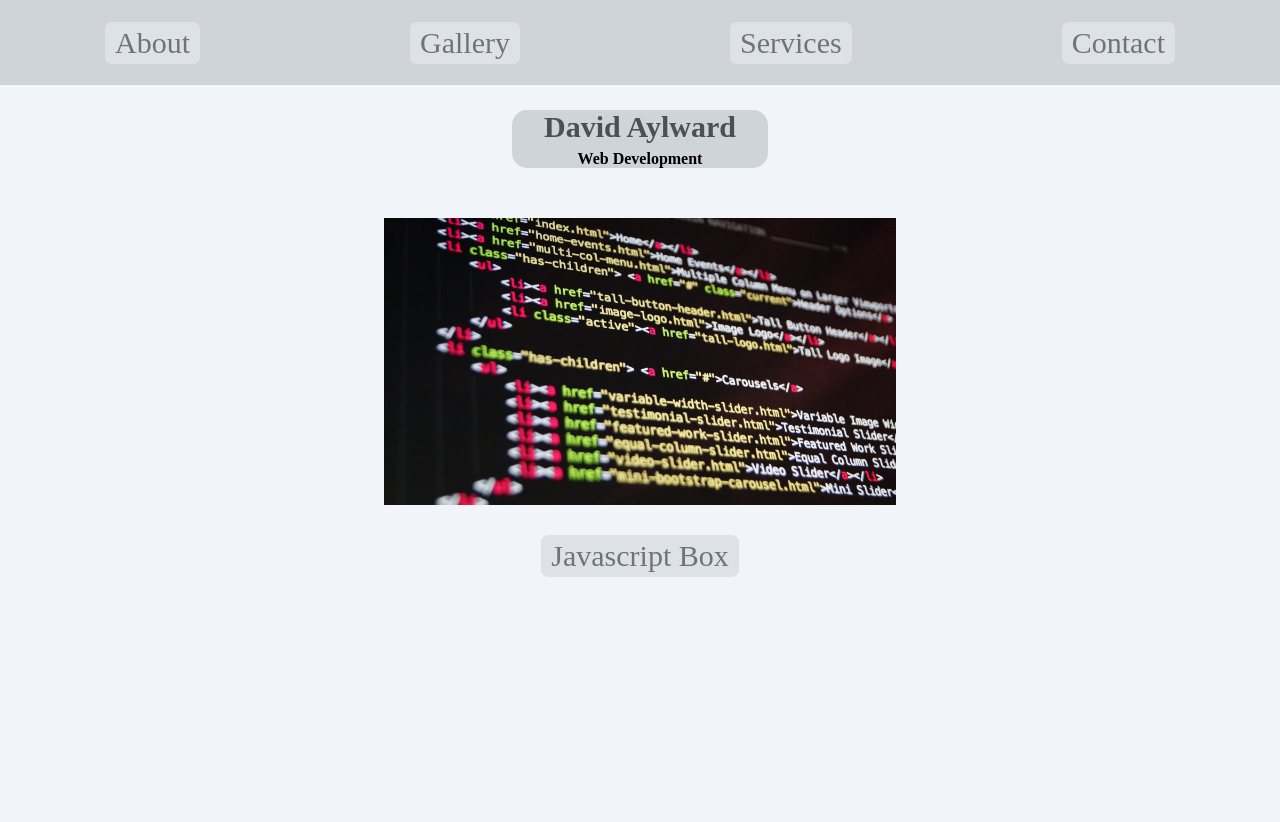
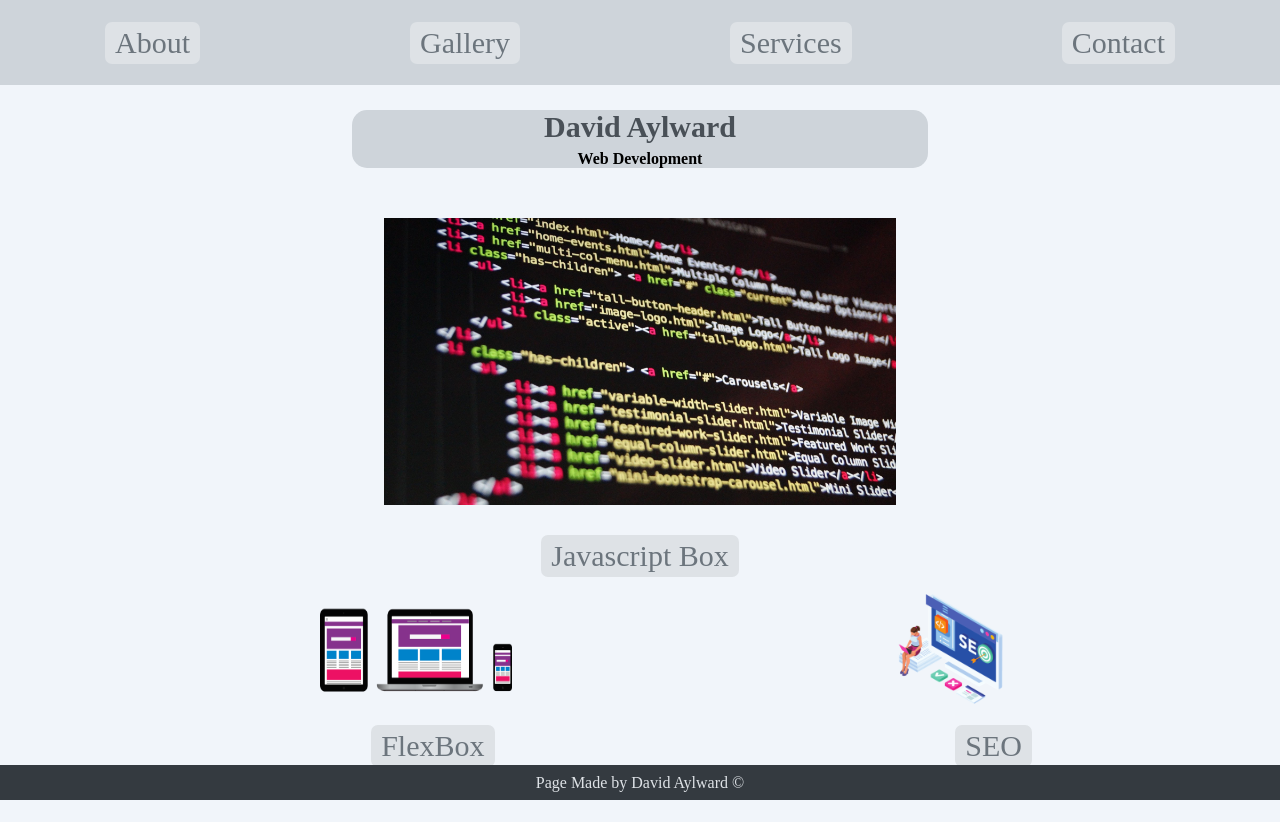
Before and after one commit to DavidAyl/advanced-css-portfolio, a plain HTML site: page index.html in a window 1280 px wide. Before the commit the page ends 800 px from the top, so only its background shows below. Drawn offline with Linux system fonts and the light colour scheme.

Commit message:
added footer

```diff
--- a/assets/css/styles.css
+++ b/assets/css/styles.css
@@ -2,9 +2,12 @@
   transition: all 250ms ease;
 }
 
-
 body {
   background-color: #f1f5fa;
+}
+
+main {
+  margin-bottom: 50px;
 }
 
 nav {
@@ -15,11 +18,12 @@ nav {
 
 #hding {
   display: flex;
+  flex-wrap: wrap;
   flex-direction: column;
   justify-content: center;
   align-items: center;
   background-color: #ced4da;
-   width: 20%;
+  width: 45%;
   border-radius: 15px;
   margin: 25px auto;
 }
@@ -37,7 +41,6 @@ header {
   justify-content: space-evenly;
   width: 100%;
 }
-
 
 header a {
   /* margin: 0px 160px; */
@@ -58,7 +61,6 @@ a:hover {
 }
 
 h1 {
-
   height: 40px;
   text-align: center;
   font-size: 30px;
@@ -66,7 +68,6 @@ h1 {
 }
 
 #webdev {
-
   text-align: center;
 }
 
@@ -99,7 +100,8 @@ h1 {
   background-color: #dee2e6;
   border-radius: 7px;
   color: #6c757d;
-  padding: 4px 10px; }
+  padding: 4px 10px;
+}
 
 .btnimg:hover {
   background-color: #e6eaee;
@@ -107,16 +109,54 @@ h1 {
   box-shadow: 4px 4px 8px rgba(0, 0, 0, 0.25);
 }
 
-/* @media screen and (max-width: 1295px) {
-  a {
-    transform: scale(0.65);
-    flex-direction: row;
-  }
+#flim {
+  width: 15%;
+  margin: 5px 25%;
 }
 
-@media screen and (max-width: 768px) {
-  a {
-    transform: scale(0.55);
-    flex-direction: row;
+.btnimgs {
+  background-color: #ced4da;
+  margin: 5px 29%;
+  text-align: center;
+  text-decoration: none;
+  font-size: 30px;
+  background-color: #dee2e6;
+  border-radius: 7px;
+  color: #6c757d;
+  padding: 4px 10px;
 }
+
+.btnimgs:hover {
+  background-color: #e6eaee;
+  transform: translate(-8px, -8px);
+  box-shadow: 4px 4px 8px rgba(0, 0, 0, 0.25);
 }
+
+#seopg {
+  width: 15%;
+  margin: 5px;
+}
+
+#btnimg {
+  background-color: #ced4da;
+  margin: 5px 7%;
+  text-align: center;
+  text-decoration: none;
+  font-size: 30px;
+  background-color: #dee2e6;
+  border-radius: 7px;
+  color: #6c757d;
+  padding: 4px 10px;
+}
+
+footer {
+  background-color: #343a40;
+  color: #dee2e6;
+  display: flex;
+  justify-content: center;
+  align-items: center;
+  width: 100%;
+  bottom: 0;
+  position: fixed;
+  height: 35px;
+}
--- a/index.html
+++ b/index.html
@@ -23,7 +23,7 @@
         <h2 id="webdev">Web Development</h2>
       </div>
       <div class="divforim">
-        <img id="jsim" src="./assets/images/jsimg.jpg" alt="My Webpage" />
+        <img id="jsim" src="./assets/images/jsimg.jpg" alt="My  JS Webpage" />
       </div>
       <div id="frspic">
         <a
@@ -33,6 +33,27 @@
           >Javascript Box</a
         >
       </div>
+      <div class="divforim">
+        <img id="flim" src="./assets/images/flexb.png" alt="My Flexbox page" />
+        <img id="seopg" src="./assets/images/seo.png" alt="My SEO page" />
+      </div>
+      <div id="frspic">
+        <a
+          class="btnimgs"
+          target="_blank"
+          href="https://davidayl.github.io/flexbox-act/"
+          >FlexBox</a
+        >
+        <a
+          id="btnimg"
+          target="_blank"
+          href="https://davidayl.github.io/fun-seo-refactor/"
+          >SEO</a
+        >
+      </div>
     </main>
+    <footer>
+      <p>Page Made by David Aylward &copy</p>
+    </footer>
   </body>
 </html>
```
Lines whose indentation alone changed are shown as unchanged.
